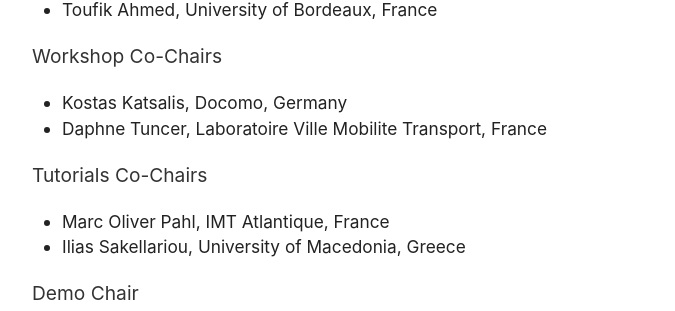
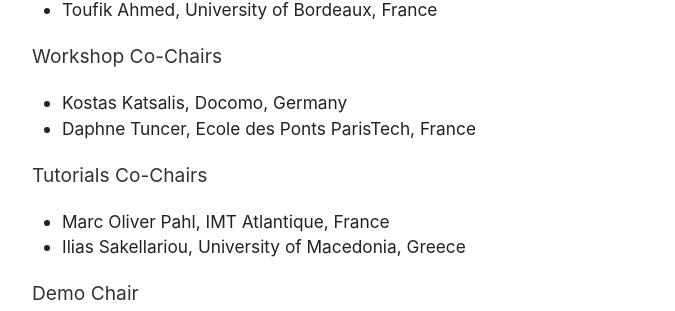
Before and after one commit to stuartclayman/cnsm_2022_website, a Jekyll site: the page built from committees.html, in a window 1280 px wide and 900 px high, scrolled down 546 px. Shown: the part 142-453 px from the top of the window, without its empty margins (8-683 px from the left). Built offline with Jekyll 4.4.1, drawn with Linux system fonts in a browser that asks for light colours; nearby versions of some CDN libraries.

Commit message:
Committee fix

```diff
--- a/committees.html
+++ b/committees.html
@@ -30,7 +30,7 @@
           <h3>Workshop Co-Chairs</h3>
           <ul class="committee_list">
             <li>Kostas Katsalis, Docomo, Germany </li>
-            <li>Daphne Tuncer, Laboratoire Ville Mobilite Transport, France</li>
+            <li>Daphne Tuncer, Ecole des Ponts ParisTech, France</li>
           </ul>
 
           <h3>Tutorials Co-Chairs</h3>
```
